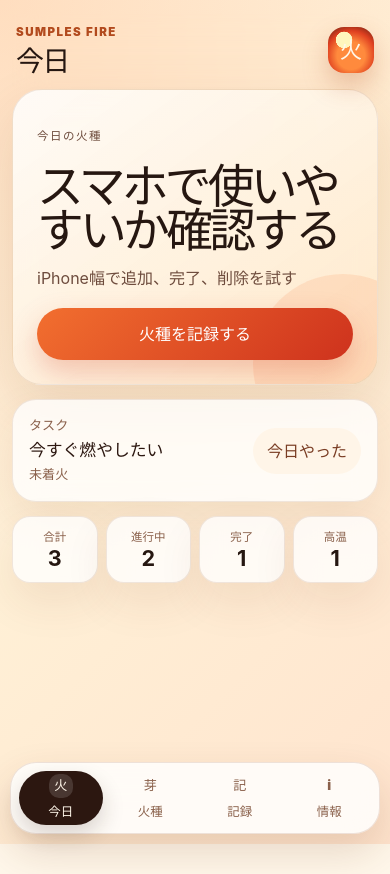
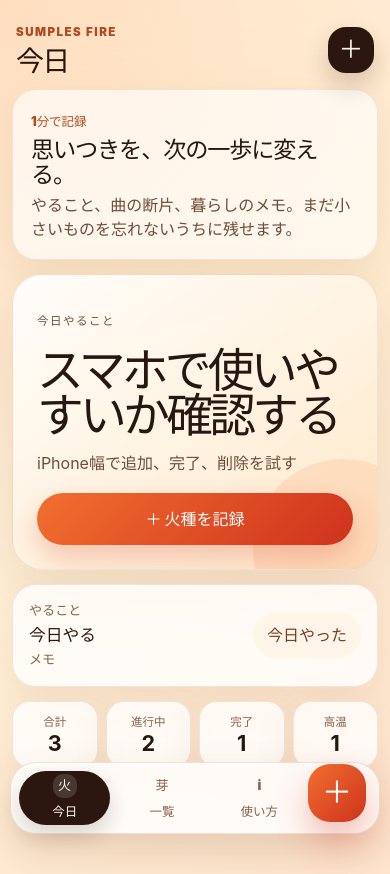
Before and after one commit to sunpotflower4460-cpu/sumples-fire, a React (Vite) app: page / in a window 390 px wide. Before the commit the page ends 844 px from the top, so only its background shows below. Built offline with nearby package versions, Linux system fonts and the light colour scheme.

Commit message:
Improve global mobile usability
Make the mobile experience clearer and easier for first-time users with a 3-tab structure, primary record actions, a bottom-sheet record form, clearer onboarding and empty states, simplified labels, and global usability polish.

```diff
--- a/src/App.tsx
+++ b/src/App.tsx
@@ -7,7 +7,7 @@ import { useFireSeeds } from './hooks/useFireSeeds';
 import type { FireCategory, FirePriority, FireStage } from './types/fireSeed';
 import { categoryLabels, priorityLabels, stageLabels } from './types/fireSeed';
 
-type AppTab = 'today' | 'seeds' | 'record' | 'info';
+type AppTab = 'today' | 'seeds' | 'info';
 
 type NewFireSeedInput = {
   title: string;
@@ -20,13 +20,13 @@ type NewFireSeedInput = {
 
 const tabs: { id: AppTab; label: string; icon: string }[] = [
   { id: 'today', label: '今日', icon: '火' },
-  { id: 'seeds', label: '火種', icon: '芽' },
-  { id: 'record', label: '記録', icon: '記' },
-  { id: 'info', label: '情報', icon: 'i' },
+  { id: 'seeds', label: '一覧', icon: '芽' },
+  { id: 'info', label: '使い方', icon: 'i' },
 ];
 
 export default function App() {
   const [activeTab, setActiveTab] = useState<AppTab>('today');
+  const [isRecordOpen, setIsRecordOpen] = useState(false);
   const {
     addSeed,
     deleteSeed,
@@ -40,11 +40,15 @@ export default function App() {
     toggleSeed,
   } = useFireSeeds();
 
-  const openRecordTab = () => setActiveTab('record');
+  const openRecord = () => setIsRecordOpen(true);
+  const closeRecord = () => setIsRecordOpen(false);
   const handleAddSeed = (input: NewFireSeedInput) => {
     addSeed(input);
+    setIsRecordOpen(false);
     setActiveTab('seeds');
   };
+
+  const hasSeeds = stats.total > 0;
 
   return (
     <main className="mobile-app-shell">
@@ -53,7 +57,7 @@ export default function App() {
           <p className="app-kicker">Sumples Fire</p>
           <h1>{tabs.find((tab) => tab.id === activeTab)?.label}</h1>
         </div>
-        <div className="app-icon" aria-hidden="true">火</div>
+        <button className="topbar-add" type="button" onClick={openRecord} aria-label="火種を記録する">＋</button>
       </header>
 
       {notice ? <div className="toast" role="status">{notice}</div> : null}
@@ -61,11 +65,17 @@ export default function App() {
       <section className="app-screen" aria-live="polite">
         {activeTab === 'today' ? (
           <div className="screen-stack">
+            <section className="welcome-card">
+              <span>1分で記録</span>
+              <h2>思いつきを、次の一歩に変える。</h2>
+              <p>やること、曲の断片、暮らしのメモ。まだ小さいものを忘れないうちに残せます。</p>
+            </section>
+
             <section className="today-hero">
-              <p className="eyebrow">今日の火種</p>
-              <h2>{focusSeed?.title ?? '今日の火種を置いてみよう'}</h2>
-              <p>{focusSeed?.nextAction || 'まずは小さなひらめきをひとつ、火種として残してみましょう。'}</p>
-              <button className="primary-button" type="button" onClick={openRecordTab}>火種を記録する</button>
+              <p className="eyebrow">今日やること</p>
+              <h2>{focusSeed?.title ?? 'まずは1つ記録しよう'}</h2>
+              <p>{focusSeed?.nextAction || '例：気になるアイデア、今日やる小さな作業、曲の一節を残す。'}</p>
+              <button className="primary-button" type="button" onClick={openRecord}>＋ 火種を記録</button>
             </section>
 
             {focusSeed ? (
@@ -87,13 +97,13 @@ export default function App() {
           <section className="panel app-panel">
             <div className="list-header compact">
               <div className="section-heading">
-                <p className="eyebrow">火種一覧</p>
-                <h2>育てている火種</h2>
+                <p className="eyebrow">一覧</p>
+                <h2>残した火種</h2>
               </div>
-              <button className="ghost-button" type="button" onClick={resetSamples}>サンプル</button>
+              <button className="ghost-button" type="button" onClick={resetSamples}>例を見る</button>
             </div>
 
-            <FireFilters filter={filter} onChangeFilter={setFilter} />
+            {hasSeeds ? <FireFilters filter={filter} onChangeFilter={setFilter} /> : null}
 
             <div className="cards-stack">
               {filteredSeeds.length > 0 ? (
@@ -101,48 +111,50 @@ export default function App() {
                   <FireCard key={seed.id} seed={seed} onToggle={toggleSeed} onDelete={deleteSeed} />
                 ))
               ) : (
-                <div className="empty-state">
-                  <p>この条件の火種はまだありません。</p>
-                  <span>記録タブから新しいひらめきを置いてみましょう。</span>
+                <div className="empty-state useful-empty">
+                  <p>まだ火種がありません。</p>
+                  <span>まずは短いタイトルだけでも大丈夫です。</span>
+                  <ul>
+                    <li>今日やる小さなこと</li>
+                    <li>浮かんだ曲や歌詞の断片</li>
+                    <li>あとで試したいアイデア</li>
+                  </ul>
+                  <button className="primary-button" type="button" onClick={openRecord}>最初の火種を記録</button>
                 </div>
               )}
             </div>
           </section>
         ) : null}
 
-        {activeTab === 'record' ? (
-          <section className="panel app-panel">
-            <div className="section-heading">
-              <p className="eyebrow">記録</p>
-              <h2>火種を残す</h2>
-            </div>
-            <FireForm onAddSeed={handleAddSeed} />
-          </section>
-        ) : null}
-
         {activeTab === 'info' ? (
           <section className="panel app-panel settings-panel">
             <div className="section-heading">
-              <p className="eyebrow">このアプリについて</p>
-              <h2>安心して使うために</h2>
+              <p className="eyebrow">使い方</p>
+              <h2>迷わず使うために</h2>
             </div>
             <div className="settings-list">
               <article>
-                <span>端末内保存</span>
-                <p>記録した火種は、この端末のブラウザ内に保存されます。アカウント登録は不要です。</p>
+                <span>1. すぐ記録</span>
+                <p>右上の＋、または今日画面のボタンから、思いつきを短く残します。</p>
               </article>
               <article>
-                <span>気軽に残す</span>
-                <p>完成していない考えでも大丈夫です。小さな一歩だけ決めて、あとから育てられます。</p>
+                <span>2. 次の一歩を決める</span>
+                <p>完璧な計画はいりません。「30秒試す」くらいの小さな行動で十分です。</p>
               </article>
               <article>
-                <span>ホーム画面から使う</span>
-                <p>ブラウザの共有メニューからホーム画面に追加すると、よりアプリに近い感覚で開けます。</p>
+                <span>3. 今日やったら完了</span>
+                <p>一覧や今日画面から「今日やった」を押すと、進んだ火種として残せます。</p>
+              </article>
+              <article>
+                <span>保存について</span>
+                <p>記録はこの端末のブラウザ内に保存されます。アカウント登録は不要です。</p>
               </article>
             </div>
           </section>
         ) : null}
       </section>
+
+      <button className="floating-action" type="button" onClick={openRecord} aria-label="火種を記録する">＋</button>
 
       <nav className="bottom-tabs" aria-label="アプリの画面切り替え">
         {tabs.map((tab) => (
@@ -158,6 +170,22 @@ export default function App() {
           </button>
         ))}
       </nav>
+
+      {isRecordOpen ? (
+        <div className="sheet-backdrop" role="presentation" onClick={closeRecord}>
+          <section className="record-sheet" role="dialog" aria-modal="true" aria-labelledby="record-title" onClick={(event) => event.stopPropagation()}>
+            <div className="sheet-handle" aria-hidden="true" />
+            <div className="sheet-header">
+              <div>
+                <p className="eyebrow">記録</p>
+                <h2 id="record-title">火種を残す</h2>
+              </div>
+              <button className="sheet-close" type="button" onClick={closeRecord} aria-label="閉じる">×</button>
+            </div>
+            <FireForm onAddSeed={handleAddSeed} />
+          </section>
+        </div>
+      ) : null}
     </main>
   );
 }
--- a/src/components/FireForm.tsx
+++ b/src/components/FireForm.tsx
@@ -53,8 +53,23 @@ export function FireForm({ onAddSeed }: FireFormProps) {
           }}
           placeholder="例：新しい曲のサビ案"
           maxLength={60}
+          autoFocus
         />
       </div>
+
+      <div className="field-group compact-field">
+        <label htmlFor="seed-next-action">次の一歩</label>
+        <input
+          id="seed-next-action"
+          value={nextAction}
+          onChange={(event) => setNextAction(event.target.value)}
+          placeholder="例：今日30秒だけ試す"
+          maxLength={90}
+        />
+      </div>
+
+      <details className="advanced-fields">
+        <summary>詳しく書く</summary>
 
         <div className="field-group">
           <label htmlFor="seed-body">メモ</label>
@@ -63,19 +78,8 @@ export function FireForm({ onAddSeed }: FireFormProps) {
             value={body}
             onChange={(event) => setBody(event.target.value)}
             placeholder="思いついたことをそのまま残す"
-          rows={4}
+            rows={3}
             maxLength={260}
-        />
-      </div>
-
-      <div className="field-group">
-        <label htmlFor="seed-next-action">次の一歩</label>
-        <input
-          id="seed-next-action"
-          value={nextAction}
-          onChange={(event) => setNextAction(event.target.value)}
-          placeholder="例：今日30秒だけ試す"
-          maxLength={90}
           />
         </div>
 
@@ -96,7 +100,7 @@ export function FireForm({ onAddSeed }: FireFormProps) {
           </div>
 
           <div className="field-group">
-          <label htmlFor="seed-priority">温度</label>
+            <label htmlFor="seed-priority">大切さ</label>
             <select
               id="seed-priority"
               value={priority}
@@ -121,6 +125,7 @@ export function FireForm({ onAddSeed }: FireFormProps) {
             </select>
           </div>
         </div>
+      </details>
 
       {error ? <p className="form-error">{error}</p> : null}
 
--- a/src/styles.css
+++ b/src/styles.css
@@ -20,7 +20,7 @@ body {
   background: radial-gradient(circle at top left, rgba(255, 151, 68, 0.28), transparent 34rem), linear-gradient(135deg, #fff9ef 0%, #fff0d6 48%, #ffe4ce 100%);
 }
 
-button, input, select, textarea { font: inherit; }
+button, input, select, textarea, summary { font: inherit; }
 button { cursor: pointer; -webkit-tap-highlight-color: transparent; }
 button:disabled { cursor: not-allowed; opacity: 0.55; }
 
@@ -63,23 +63,24 @@ button:disabled { cursor: not-allowed; opacity: 0.55; }
 
 .app-kicker { text-transform: uppercase; }
 
-.app-icon {
+.topbar-add {
   display: grid;
   flex: none;
   width: 46px;
   height: 46px;
   place-items: center;
-  border-radius: 16px;
-  background: radial-gradient(circle at 35% 28%, #fff6bd 0 18%, transparent 19%), radial-gradient(circle at 50% 62%, #ff8a3d 0 38%, #df4020 67%, #5a1e12 100%);
+  border: 0;
+  border-radius: 18px;
+  background: #2c1710;
   color: #fff7ea;
-  font-size: 1.4rem;
+  font-size: 1.55rem;
   font-weight: 900;
-  box-shadow: 0 12px 26px rgba(178, 74, 29, 0.28);
+  box-shadow: 0 12px 26px rgba(44, 23, 16, 0.2);
 }
 
 .app-screen {
   min-height: 0;
-  padding: 2px 0 92px;
+  padding: 2px 0 96px;
 }
 
 .screen-stack {
@@ -91,7 +92,7 @@ button:disabled { cursor: not-allowed; opacity: 0.55; }
   position: fixed;
   top: max(18px, env(safe-area-inset-top));
   left: 50%;
-  z-index: 50;
+  z-index: 70;
   width: max-content;
   max-width: calc(100% - 32px);
   transform: translateX(-50%);
@@ -103,13 +104,36 @@ button:disabled { cursor: not-allowed; opacity: 0.55; }
   box-shadow: 0 18px 36px rgba(44, 23, 16, 0.18);
 }
 
+.welcome-card {
+  padding: 18px;
+  border: 1px solid rgba(132, 64, 31, 0.1);
+  border-radius: 24px;
+  background: rgba(255, 255, 255, 0.64);
+  box-shadow: 0 14px 38px rgba(108, 48, 14, 0.08);
+}
+
+.welcome-card span {
+  color: #b24a1d;
+  font-size: 0.78rem;
+  font-weight: 900;
+}
+
+.welcome-card h2 {
+  margin: 6px 0 6px;
+  font-size: 1.45rem;
+  letter-spacing: -0.05em;
+  line-height: 1.05;
+}
+
+.welcome-card p { margin: 0; color: #6e4c3d; }
+
 .today-hero {
   position: relative;
   overflow: hidden;
   padding: 24px;
   border: 1px solid rgba(132, 64, 31, 0.12);
   border-radius: 30px;
-  background: linear-gradient(145deg, rgba(255, 255, 255, 0.86), rgba(255, 232, 200, 0.92));
+  background: linear-gradient(145deg, rgba(255, 255, 255, 0.9), rgba(255, 232, 200, 0.94));
   box-shadow: 0 22px 56px rgba(108, 48, 14, 0.12);
   backdrop-filter: blur(12px);
 }
@@ -129,7 +153,7 @@ button:disabled { cursor: not-allowed; opacity: 0.55; }
   position: relative;
   z-index: 1;
   margin: 0;
-  font-size: clamp(2rem, 12vw, 3.4rem);
+  font-size: clamp(2rem, 12vw, 3.2rem);
   letter-spacing: -0.08em;
   line-height: 0.95;
 }
@@ -256,6 +280,27 @@ input:focus, select:focus, textarea:focus {
   grid-template-columns: 1fr;
   gap: 12px;
 }
+
+.advanced-fields {
+  border: 0;
+  border-radius: 20px;
+  background: #fff7ea;
+  padding: 0;
+}
+
+.advanced-fields summary {
+  min-height: 46px;
+  padding: 12px 14px;
+  color: #7a3d24;
+  cursor: pointer;
+  font-weight: 900;
+  list-style: none;
+}
+
+.advanced-fields summary::-webkit-details-marker { display: none; }
+.advanced-fields[open] { padding-bottom: 14px; }
+.advanced-fields[open] summary { margin-bottom: 8px; }
+.advanced-fields .field-group, .advanced-fields .form-grid { padding: 0 14px; }
 
 .form-error {
   margin: -2px 0 0;
@@ -410,8 +455,6 @@ input:focus, select:focus, textarea:focus {
   font-weight: 800;
 }
 
-.muted { color: #9e7d6c; }
-
 .card-footer {
   display: flex;
   gap: 12px;
@@ -438,6 +481,29 @@ input:focus, select:focus, textarea:focus {
 .empty-state p { margin: 0; font-weight: 900; }
 .empty-state span { color: #8b6655; }
 
+.useful-empty {
+  align-content: center;
+  gap: 12px;
+}
+
+.useful-empty ul {
+  display: grid;
+  gap: 6px;
+  width: 100%;
+  margin: 0;
+  padding: 0;
+  color: #5f4235;
+  list-style: none;
+  text-align: left;
+}
+
+.useful-empty li {
+  border-radius: 14px;
+  background: #fff7ea;
+  padding: 10px 12px;
+  font-weight: 800;
+}
+
 .settings-panel { display: grid; align-content: start; gap: 18px; }
 .settings-list { display: grid; gap: 12px; }
 .settings-list article {
@@ -460,9 +526,10 @@ input:focus, select:focus, textarea:focus {
   left: max(10px, calc((100vw - 520px) / 2 + 10px));
   z-index: 30;
   display: grid;
-  grid-template-columns: repeat(4, 1fr);
+  grid-template-columns: repeat(3, 1fr);
   gap: 6px;
   padding: 8px;
+  padding-right: 74px;
   border: 1px solid rgba(132, 64, 31, 0.14);
   border-radius: 26px;
   background: rgba(255, 255, 255, 0.82);
@@ -501,6 +568,80 @@ input:focus, select:focus, textarea:focus {
   background: rgba(255, 255, 255, 0.14);
 }
 
+.floating-action {
+  position: fixed;
+  right: max(24px, calc((100vw - 520px) / 2 + 24px));
+  bottom: max(22px, calc(env(safe-area-inset-bottom) + 22px));
+  z-index: 40;
+  display: grid;
+  width: 58px;
+  height: 58px;
+  place-items: center;
+  border: 0;
+  border-radius: 22px;
+  background: linear-gradient(135deg, #f26f2f, #ce321d);
+  color: #fff;
+  font-size: 1.9rem;
+  font-weight: 900;
+  box-shadow: 0 18px 34px rgba(206, 50, 29, 0.3);
+}
+
+.sheet-backdrop {
+  position: fixed;
+  inset: 0;
+  z-index: 80;
+  display: grid;
+  align-items: end;
+  background: rgba(44, 23, 16, 0.28);
+  backdrop-filter: blur(8px);
+}
+
+.record-sheet {
+  width: min(100%, 520px);
+  max-height: min(88vh, 760px);
+  margin: 0 auto;
+  overflow-y: auto;
+  padding: 10px 18px max(22px, env(safe-area-inset-bottom));
+  border: 1px solid rgba(132, 64, 31, 0.14);
+  border-radius: 28px 28px 0 0;
+  background: #fffaf1;
+  box-shadow: 0 -24px 60px rgba(44, 23, 16, 0.18);
+}
+
+.sheet-handle {
+  width: 44px;
+  height: 5px;
+  margin: 0 auto 14px;
+  border-radius: 999px;
+  background: rgba(90, 48, 30, 0.22);
+}
+
+.sheet-header {
+  display: flex;
+  align-items: flex-start;
+  justify-content: space-between;
+  gap: 14px;
+}
+
+.sheet-header h2 {
+  margin: 0;
+  font-size: 1.55rem;
+  letter-spacing: -0.05em;
+}
+
+.sheet-close {
+  display: grid;
+  width: 42px;
+  height: 42px;
+  place-items: center;
+  border: 0;
+  border-radius: 999px;
+  background: #fff0ee;
+  color: #a8261b;
+  font-size: 1.35rem;
+  font-weight: 900;
+}
+
 @media (min-width: 760px) {
   .mobile-app-shell {
     min-height: min(860px, 100vh);
@@ -517,6 +658,11 @@ input:focus, select:focus, textarea:focus {
     left: calc((100vw - 520px) / 2 + 22px);
     bottom: 34px;
   }
+
+  .floating-action {
+    right: calc((100vw - 520px) / 2 + 36px);
+    bottom: 46px;
+  }
 }
 
 @media (max-width: 380px) {
--- a/src/types/fireSeed.ts
+++ b/src/types/fireSeed.ts
@@ -21,26 +21,26 @@ export type FireSeed = {
 
 export const categoryLabels: Record<FireCategory, string> = {
   idea: 'アイデア',
-  task: 'タスク',
+  task: 'やること',
   music: '音楽',
   life: '暮らし',
   other: 'その他',
 };
 
 export const priorityLabels: Record<FirePriority, string> = {
-  low: '小さな火種',
-  medium: '育てたい火種',
-  high: '今すぐ燃やしたい',
+  low: 'いつか',
+  medium: '大事',
+  high: '今日やる',
 };
 
 export const stageLabels: Record<FireStage, string> = {
-  spark: '未着火',
-  kindling: '育成中',
-  flame: '炎になった',
+  spark: 'メモ',
+  kindling: '進行中',
+  flame: '完了',
 };
 
 export const stageDescriptions: Record<FireStage, string> = {
-  spark: 'まだ小さな断片。まずは消えないように残す段階です。',
-  kindling: '少しずつ形にしている途中。次の一歩を決める段階です。',
-  flame: '行動や作品に近づいた状態。あとで振り返る価値があります。',
+  spark: 'まずは忘れないように残した状態です。',
+  kindling: '少しずつ形にしている途中です。',
+  flame: '行動や作品につながった状態です。',
 };
```
Lines whose indentation alone changed are shown as unchanged.
